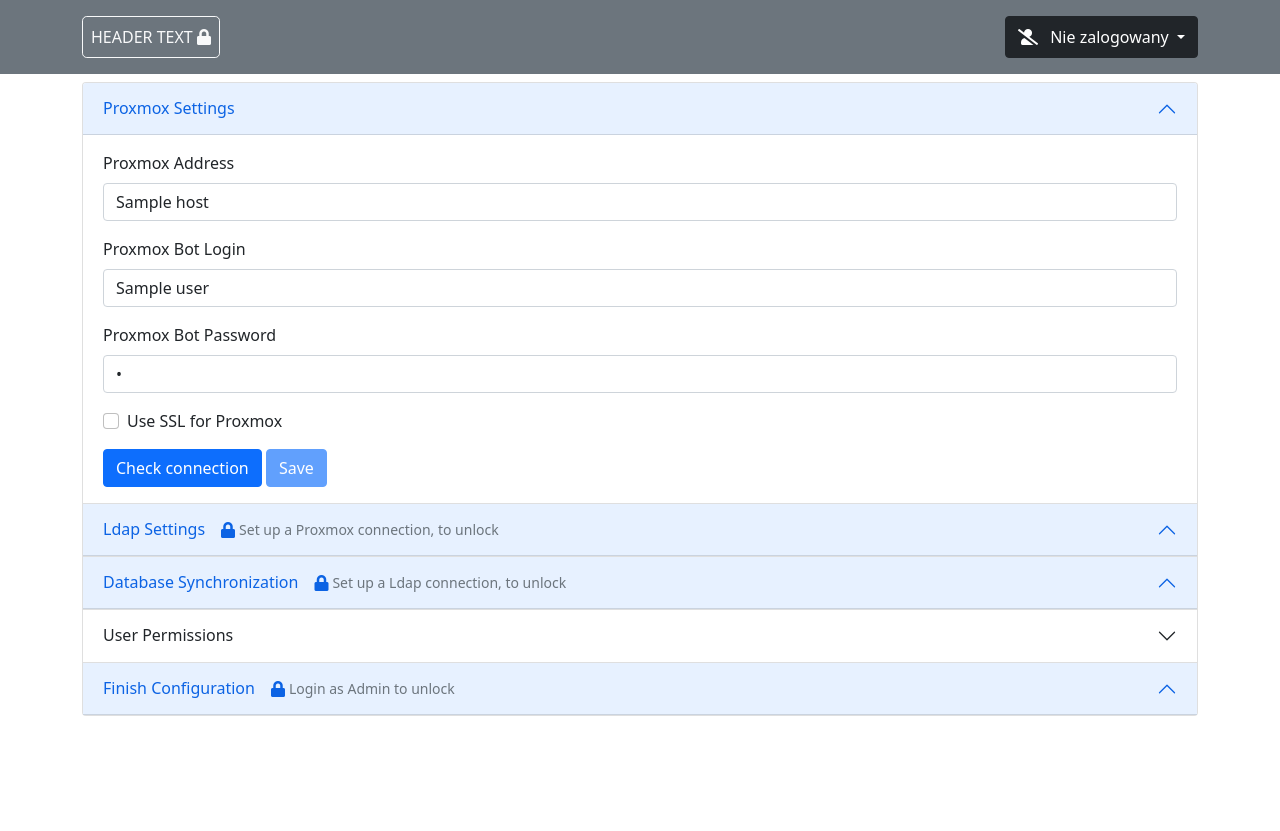
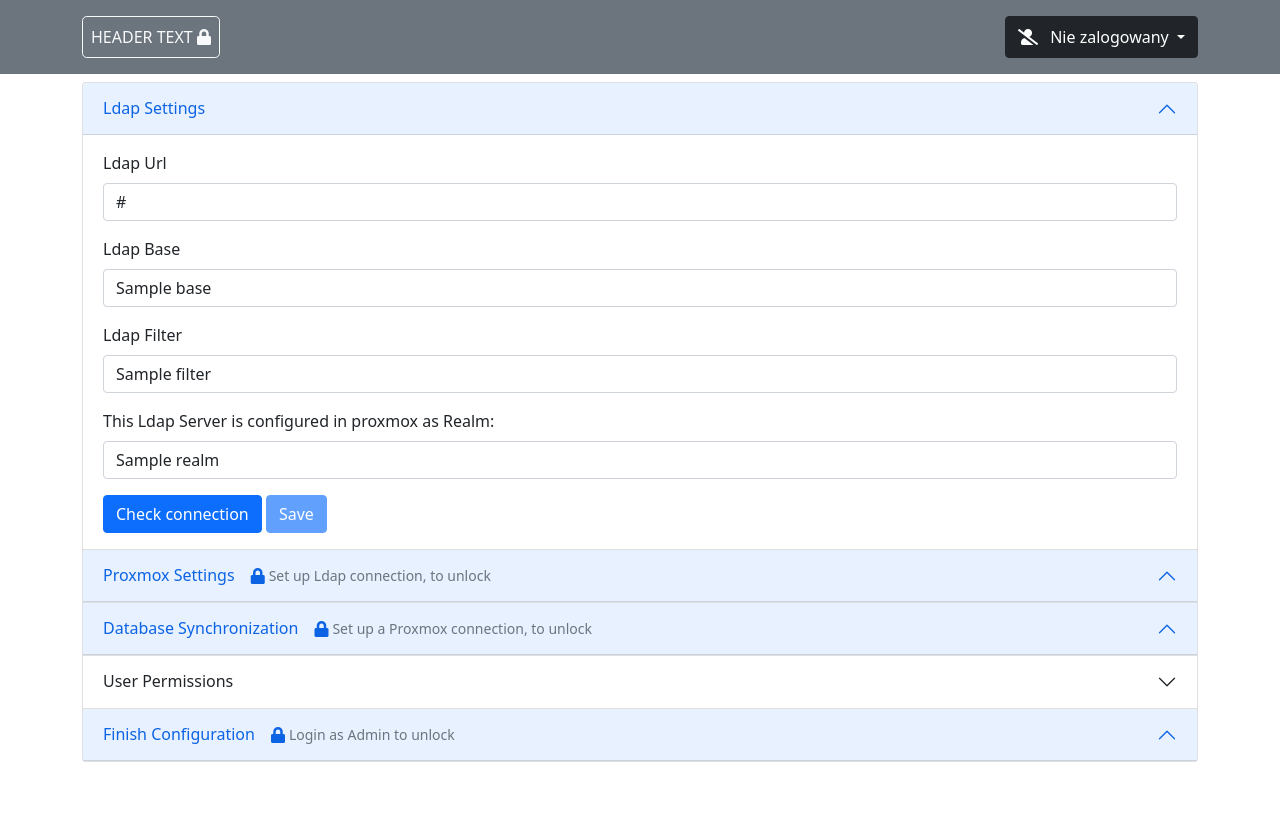
Before and after one commit to piotrenewicz/virtual-computerLab-manager, a Flask app: template templates/config.html in a window 1280 px wide, after a click on "Ldap Settings". Shown: the top 831 px of the page. Before the commit the page ends 716 px from the top, so only its background shows below. Run offline with Flask 2, Linux system fonts and the light colour scheme; the template is opened without the code that fills it: most values are stand-ins (such as "Sample title", 1, 10 or a date in 2020); parts of the project's set-up code (start-up, migrations or seed data) failed here and were passed over; some libraries are stand-ins or nearby versions.

Commit message:
Proxmox and ldap config sections swapped and replaced elif ladders with match case.

```diff
--- a/service_utils.py
+++ b/service_utils.py
@@ -4,7 +4,7 @@ from data_operations import *
 
 def get_ldap_users(kwargs:(None, dict) = None, clean=True):
     if kwargs is None:
-        kwargs = get_config_section(2)
+        kwargs = get_config_section(1)
     ldap_conn = ldap.initialize(kwargs['url'])
     ldap_conn.set_option(ldap.OPT_REFERRALS, 0)
     ldap_conn.simple_bind_s('', '')
@@ -15,7 +15,7 @@ def get_ldap_users(kwargs:(None, dict) = None, clean=True):
     return result
 
 
-def attempt_ldap_login(fullname, password, ldap_params=get_config_section(2)):
+def attempt_ldap_login(fullname, password, ldap_params=get_config_section(1)):
     ldap_conn = ldap.initialize(ldap_params['url'])
     ldap_conn.set_option(ldap.OPT_REFERRALS, 0)
     try:
--- a/templates/config.html
+++ b/templates/config.html
@@ -17,7 +17,7 @@
                                 data-bs-toggle="collapse"
                                 data-bs-target="#accordionConfigCollapse1" aria-expanded="true"
                                 aria-controls="accordionConfigCollapse1">
-                            Proxmox Settings
+                            Ldap Settings
                         </button>
                     </h2>
                     <div id="accordionConfigCollapse1"
@@ -26,30 +26,29 @@
                         <div class="accordion-body">
                             <form action="{{ url_for('config.save', target=1) }}" method="post">
                                 <div class="mb-3">
-                                    <label for="InputProxmoxAddress" class="form-label">Proxmox Address</label>
-                                    <input type="text" class="form-control" name="InputProxmoxAddress"
-                                           placeholder="0.0.0.0"
-                                           value="{{ request.form['InputProxmoxAddress'] or config_sections[1]['host'] }}">
+                                    <label for="InputLdapAddress" class="form-label">Ldap Url</label>
+                                    <input type="text" class="form-control" name="InputLdapAddress"
+                                           placeholder="ldap://0.0.0.0"
+                                           value="{{ request.form['InputLdapAddress'] or config_sections[1]['url'] }}">
                                 </div>
                                 <div class="mb-3">
-                                    <label for="InputProxmoxBotUser" class="form-label">Proxmox Bot Login</label>
-                                    <input type="text" class="form-control" name="InputProxmoxBotUser"
-                                           placeholder="username@realm"
-                                           value="{{ request.form['InputProxmoxBotUser'] or config_sections[1]['user'] }}">
+                                    <label for="InputLdapBase" class="form-label">Ldap Base</label>
+                                    <input type="text" class="form-control" name="InputLdapBase"
+                                           placeholder="dc=example,dc=com"
+                                           value="{{ request.form['InputLdapBase'] or config_sections[1]['base'] }}">
                                 </div>
                                 <div class="mb-3">
-                                    <label for="InputProxmoxBotPass" class="form-label">Proxmox Bot Password</label>
-                                    <input type="password" class="form-control" name="InputProxmoxBotPass"
-                                           value="{{ request.form['InputProxmoxBotPass'] or config_sections[1]['password'] }}">
+                                    <label for="InputLdapFilter" class="form-label">Ldap Filter</label>
+                                    <input type="text" class="form-control" name="InputLdapFilter" placeholder="(objectClass=posixAccount)"
+                                           value="{{ request.form['InputLdapFilter'] or config_sections[1]['filter'] }}">
                                 </div>
-                                <div class="mb-3 form-check">
-                                    <input type="checkbox" class="form-check-input" name="InputProxmoxSSL"
-                                            {% if request.form.get('InputProxmoxSSL') == 'on' or config_sections[1]['verify_ssl'] == 1 %}
-                                           checked {% endif %}>
-                                    <label class="form-check-label" for="InputProxmoxSSL">Use SSL for Proxmox</label>
+                                <div class="mb-3">
+                                    <label for="InputLdapRealm" class="form-label">This Ldap Server is configured in proxmox as Realm:</label>
+                                    <input type="text" class="form-control" name="InputLdapRealm" placeholder="app_ldap"
+                                           value="{{ request.form['InputLdapRealm'] or config_sections[1]['realm'] }}">
                                 </div>
                                 <button type="submit"
-                                        class="btn {% if session['check/1'] %} btn-success {% else %} btn-primary {% endif %}"
+                                        class="btn {% if session['check/2'] %} btn-success {% else %} btn-primary {% endif %}"
                                         formaction="{{ url_for('config.check_connection', target=1) }}">Check connection
                                 </button>
                                 <button type="submit"
@@ -63,13 +62,13 @@
                 <div class="accordion-item">
                     <h2 class="accordion-header" id="accordionConfigHeading2">
                         <button class="accordion-button {{ active_section(2, '', 'collapsed') }}" type="button"
-                                data-bs-toggle="{% if config_sections[1]['host'] %}collapse{% else %}disabled{% endif %}"
+                                data-bs-toggle="{% if config_sections[1]['url'] %}collapse{% else %}disabled{% endif %}"
                                 data-bs-target="#accordionConfigCollapse2" aria-expanded="false"
                                 aria-controls="accordionConfigCollapse2">
-                            Ldap Settings
-                            {% if not config_sections[1]['host'] %}
+                            Proxmox Settings
+                            {% if not config_sections[1]['url'] %}
                                 <span class="ps-3 pe-1 fas fa-lock"></span>
-                                <small class="text-muted">Set up a Proxmox connection, to unlock</small>
+                                <small class="text-muted">Set up Ldap connection, to unlock</small>
                             {% endif %}
                         </button>
                     </h2>
@@ -79,21 +78,27 @@
                         <div class="accordion-body">
                             <form action="{{ url_for('config.save', target=2) }}" method="post">
                                 <div class="mb-3">
-                                    <label for="InputLdapAddress" class="form-label">Ldap Url</label>
-                                    <input type="text" class="form-control" name="InputLdapAddress"
-                                           placeholder="ldap://0.0.0.0"
-                                           value="{{ request.form['InputLdapAddress'] or config_sections[2]['url'] }}">
+                                    <label for="InputProxmoxAddress" class="form-label">Proxmox Address</label>
+                                    <input type="text" class="form-control" name="InputProxmoxAddress"
+                                           placeholder="0.0.0.0"
+                                           value="{{ request.form['InputProxmoxAddress'] or config_sections[2]['host'] }}">
                                 </div>
                                 <div class="mb-3">
-                                    <label for="InputLdapBase" class="form-label">Ldap Base</label>
-                                    <input type="text" class="form-control" name="InputLdapBase"
-                                           placeholder="dc=example,dc=com"
-                                           value="{{ request.form['InputLdapBase'] or config_sections[2]['base'] }}">
+                                    <label for="InputProxmoxBotUser" class="form-label">Proxmox Bot Login</label>
+                                    <input type="text" class="form-control" name="InputProxmoxBotUser"
+                                           placeholder="username@realm"
+                                           value="{{ request.form['InputProxmoxBotUser'] or config_sections[2]['user'] }}">
                                 </div>
                                 <div class="mb-3">
-                                    <label for="InputLdapFilter" class="form-label">Ldap Filter</label>
-                                    <input type="text" class="form-control" name="InputLdapFilter" placeholder="(objectClass=posixAccount)"
-                                           value="{{ request.form['InputLdapFilter'] or config_sections[2]['filter'] }}">
+                                    <label for="InputProxmoxBotPass" class="form-label">Proxmox Bot Password</label>
+                                    <input type="password" class="form-control" name="InputProxmoxBotPass"
+                                           value="{{ request.form['InputProxmoxBotPass'] or config_sections[2]['password'] }}">
+                                </div>
+                                <div class="mb-3 form-check">
+                                    <input type="checkbox" class="form-check-input" name="InputProxmoxSSL"
+                                            {% if request.form.get('InputProxmoxSSL') == 'on' or config_sections[2]['verify_ssl'] == 1 %}
+                                           checked {% endif %}>
+                                    <label class="form-check-label" for="InputProxmoxSSL">Use SSL for Proxmox</label>
                                 </div>
                                 <button type="submit"
                                         class="btn {% if session['check/2'] %} btn-success {% else %} btn-primary {% endif %}"
@@ -110,13 +115,13 @@
                 <div class="accordion-item">
                     <h2 class="accordion-header" id="accordionConfigHeading3">
                         <button class="accordion-button {{ active_section(3, '', 'collapsed') }}" type="button"
-                                data-bs-toggle="{% if config_sections[2]['url'] %}collapse{% else %}disabled{% endif %}"
+                                data-bs-toggle="{% if config_sections[2]['host'] %}collapse{% else %}disabled{% endif %}"
                                 data-bs-target="#accordionConfigCollapse3" aria-expanded="false"
                                 aria-controls="accordionConfigCollapse3">
                             Database Synchronization
-                            {% if not config_sections[2]['url'] %}
+                            {% if not config_sections[2]['host'] %}
                                 <span class="ps-3 pe-1 fas fa-lock"></span>
-                                <small class="text-muted">Set up a Ldap connection, to unlock</small>
+                                <small class="text-muted">Set up a Proxmox connection, to unlock</small>
                             {% endif %}
                         </button>
                     </h2>
@@ -128,7 +133,34 @@
                                 <div class="row mb-2">
                                     <div class="col-3 pe-0">
                                         <button type="submit" class="btn btn-primary w-100"
-                                                formaction="{{ url_for('config.sync_database', target=1) }}">Sync Proxmox Vms
+                                                formaction="{{ url_for('config.sync_database', target=1) }}">Sync Ldap Users
+                                        </button>
+                                    </div>
+                                    <div class="col-4 ms-2 border border-secondary rounded-3">
+                                        <div class="row justify-content-between align-content-center h-100">
+                                            <div class="col-auto">
+                                                Ldap Users available:
+                                            </div>
+                                            <div class="col-auto">
+                                                <span class="badge bg-secondary"> {{ config_sections[3]['ldap_usercount'] or '0' }}</span>
+                                            </div>
+                                        </div>
+                                    </div>
+                                    <div class="col-4 ms-2 border border-secondary rounded-3">
+                                        <div class="row justify-content-between align-content-center h-100">
+                                            <div class="col-auto">
+                                                Last Ldap Sync:
+                                            </div>
+                                            <div class="col-auto">
+                                                <span class="badge bg-secondary">  {{ config_sections[3]['ldap_syncdate'] or 'Never!' }}</span>
+                                            </div>
+                                        </div>
+                                    </div>
+                                </div>
+                                <div class="row mb-2">
+                                    <div class="col-3 pe-0">
+                                        <button type="submit" class="btn btn-primary w-100"
+                                                formaction="{{ url_for('config.sync_database', target=2) }}">Sync Proxmox Vms
                                         </button>
                                     </div>
                                     <div class="col-4 ms-2 border border-secondary rounded-3">
@@ -148,33 +180,6 @@
                                             </div>
                                             <div class="col-auto">
                                                 <span class="badge bg-secondary"> {{ config_sections[3]['proxmox_syncdate'] or 'Never!' }}</span>
-                                            </div>
-                                        </div>
-                                    </div>
-                                </div>
-                                <div class="row mb-2">
-                                    <div class="col-3 pe-0">
-                                        <button type="submit" class="btn btn-primary w-100"
-                                                formaction="{{ url_for('config.sync_database', target=2) }}">Sync Ldap Users
-                                        </button>
-                                    </div>
-                                    <div class="col-4 ms-2 border border-secondary rounded-3">
-                                        <div class="row justify-content-between align-content-center h-100">
-                                            <div class="col-auto">
-                                                Ldap Users available:
-                                            </div>
-                                            <div class="col-auto">
-                                                <span class="badge bg-secondary"> {{ config_sections[3]['ldap_usercount'] or '0' }}</span>
-                                            </div>
-                                        </div>
-                                    </div>
-                                    <div class="col-4 ms-2 border border-secondary rounded-3">
-                                        <div class="row justify-content-between align-content-center h-100">
-                                            <div class="col-auto">
-                                                Last Ldap Sync:
-                                            </div>
-                                            <div class="col-auto">
-                                                <span class="badge bg-secondary">  {{ config_sections[3]['ldap_syncdate'] or 'Never!' }}</span>
                                             </div>
                                         </div>
                                     </div>
```
Also changed, not shown: subviews/configview.py (+3 -5 lines), utils.py (+49 -58 lines).
